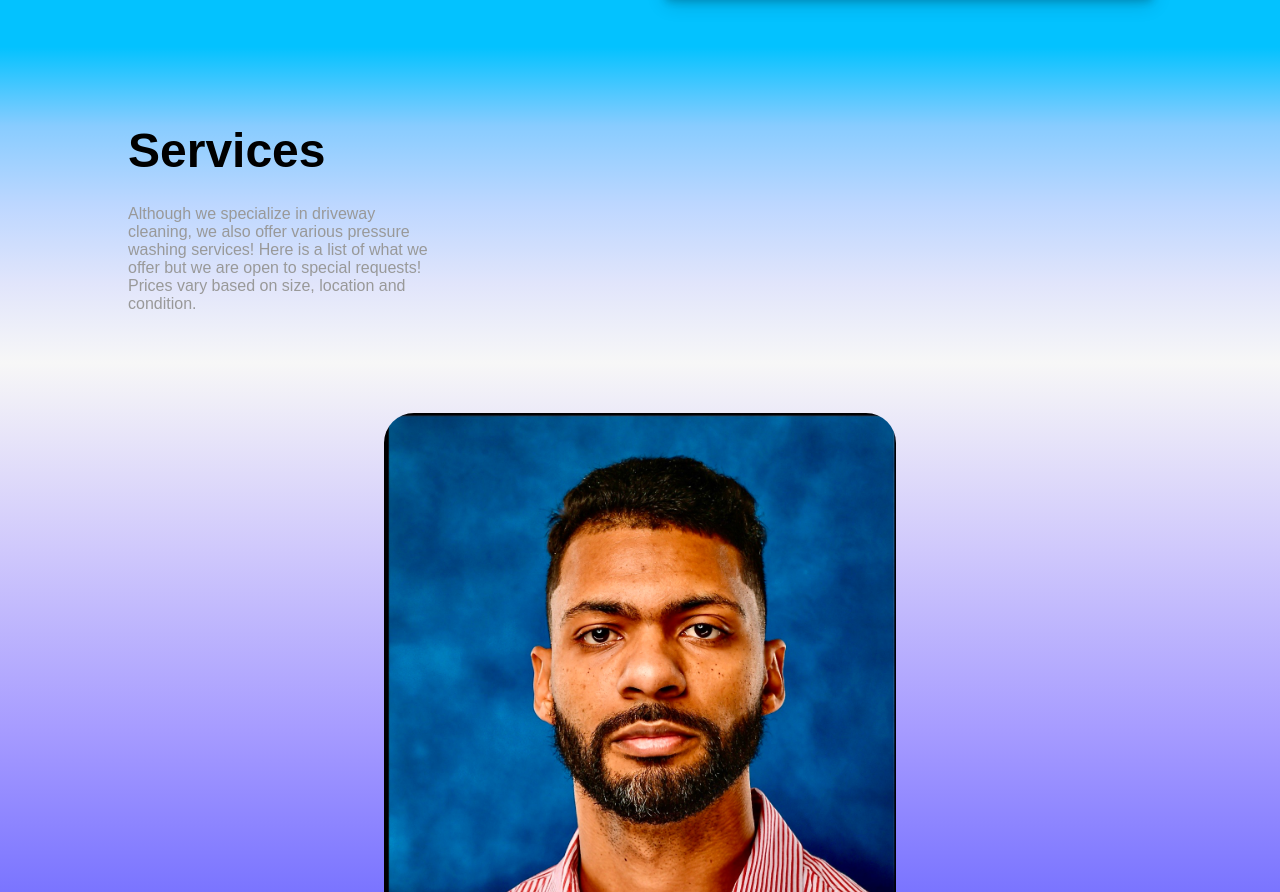
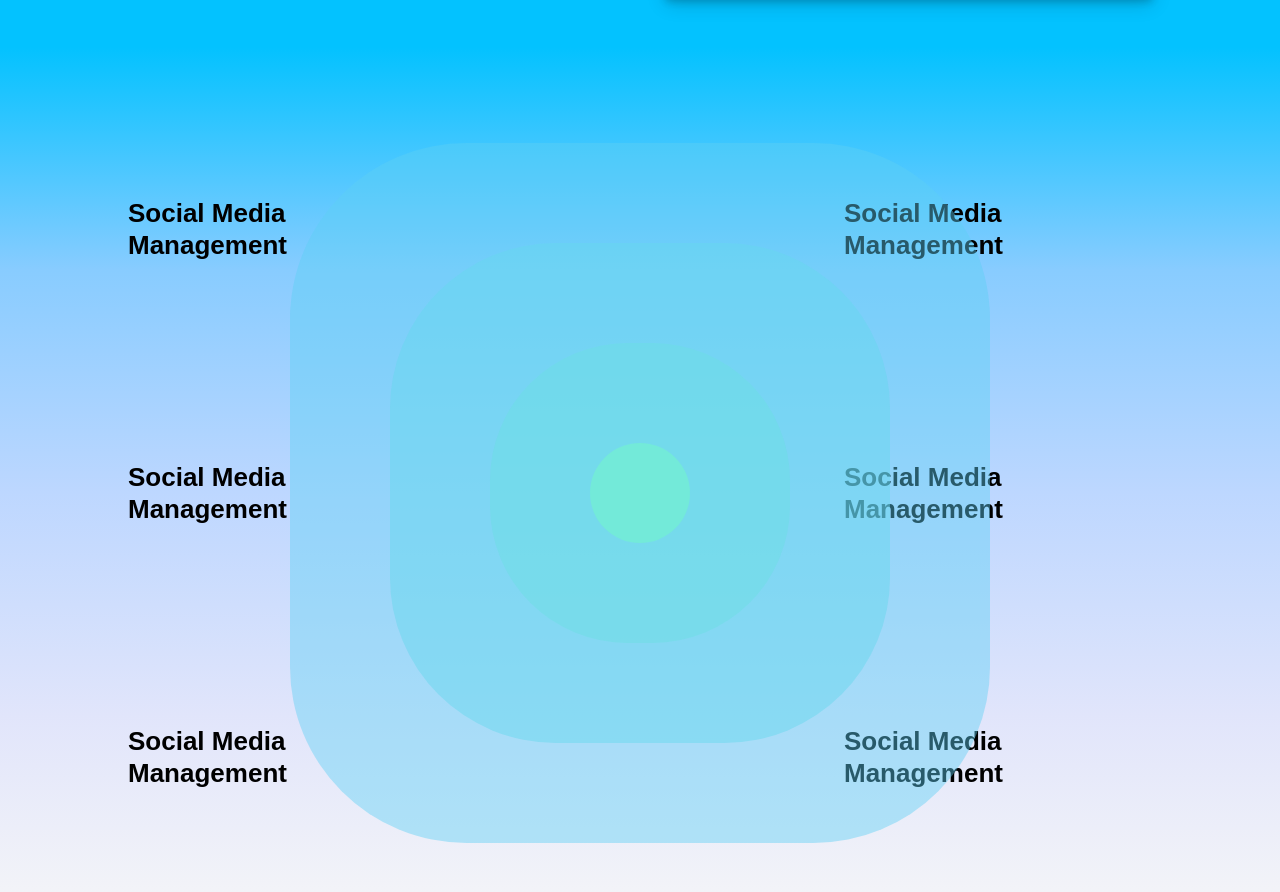
Before and after one commit to justinlamarr1992/CornerStoneDigitalSolutions, a plain HTML site: page index.html in a window 1280 px wide. Shown: the part 1472-2364 px from the top of the page. Drawn offline with Linux system fonts and the light colour scheme.

Commit message:
circles in features

```diff
--- a/index.html
+++ b/index.html
@@ -160,39 +160,39 @@
         </div>
       </div>
     </div>
-    <div id="price">
+    <div id="features">
       <!-- FEATURES -->
-      <div class="price-container">
-        <h2 class="price-title">Services</h2>
-        <p class="price-description">
-          Although we specialize in driveway cleaning, we also offer various
-          pressure washing services! Here is a list of what we offer but we are
-          open to special requests! Prices vary based on size, location and
-          condition.
-        </p>
+      <div class="features-container">
+        <div id="circle-1"></div>
+        <div class="feature-im-tx feature-1">
+          <h3 class="feature-text">Social Media Management</h3>
+        </div>
+        <div class="feature-im-tx feature-2">
+          <h3 class="feature-text">Social Media Management</h3>
+        </div>
+        <div class="feature-im-tx feature-3">
+          <h3 class="feature-text">Social Media Management</h3>
+        </div>
+        <div class="feature-im-tx feature-4">
+          <h3 class="feature-text">Social Media Management</h3>
+        </div>
+        <div class="feature-im-tx feature-5">
+          <h3 class="feature-text">Social Media Management</h3>
+        </div>
+        <div class="feature-im-tx feature-6">
+          <h3 class="feature-text">Social Media Management</h3>
+        </div>
 
-
-
-        </div>
+        <!-- <span id="inside-content"></span> -->
       </div>
     </div>
     <div id="team">
       <div class="team-container">
-         <img
-        class='team-pic'
-          src="./assets/Profile.JPG"
-          alt="Img of Javaun"
-        />
+        <img class="team-pic" src="./assets/Profile.JPG" alt="Img of Javaun" />
         <h5 class="team-title">Founder</h5>
         <h2 class="team-name">Javaun King</h2>
         <h5 class="team-number">757-777-2902</h5>
         <h5 class="team-email">info@cornerstonedigitalsolutions.net</h5>
-
-
-        </div>
-          <!-- id="team-pic" -->
-
-
       </div>
     </div>
     <div id="testimony">
@@ -203,35 +203,64 @@
         </p>
         <div class="testimonials">
           <!-- TODO PAGINATION FOR MOBILE AND TABLET TESTIMONIES -->
-          <div class="testimony-example ">
+          <div class="testimony-example">
             <i class="fas fa-user-circle fa-10x test-image"></i>
-            <h4 class="testimonial">Cornerstone Digital Solutions has been an in valuable partner in our journey to modernize and enhance our digital presence. Their tailored strategies have significantly incresed our brand awareness and engagement with parents, educators, and stakeholders. Their team's dedication and expertise have truly set them apart.
+            <h4 class="testimonial">
+              Cornerstone Digital Solutions has been an in valuable partner in
+              our journey to modernize and enhance our digital presence. Their
+              tailored strategies have significantly incresed our brand
+              awareness and engagement with parents, educators, and
+              stakeholders. Their team's dedication and expertise have truly set
+              them apart.
             </h4>
             <h3 class="test-name">Freddy Mac</h3>
-            <h5 class='test-company'>Director of Communications - Department of Education</h5>
+            <h5 class="test-company">
+              Director of Communications - Department of Education
+            </h5>
           </div>
-          <div class="testimony-example ">
+          <div class="testimony-example">
             <i class="fas fa-user-circle fa-10x test-image"></i>
-            <h4 class="testimonial">Choosing Cornerstone Digital Solutions was one of the best decisions we made for our city's digital transformation. Their lead generation efforts have brought in new businesses and residents, helping us grow our community sustainably. Their attention to detail and seamless execution of campaigns have been exceptional.
+            <h4 class="testimonial">
+              Choosing Cornerstone Digital Solutions was one of the best
+              decisions we made for our city's digital transformation. Their
+              lead generation efforts have brought in new businesses and
+              residents, helping us grow our community sustainably. Their
+              attention to detail and seamless execution of campaigns have been
+              exceptional.
             </h4>
             <h3 class="test-name">Shams W Pawel</h3>
-            <h5 class='test-company'>City Administrator - City of Springfield</h5>
+            <h5 class="test-company">
+              City Administrator - City of Springfield
+            </h5>
           </div>
-          <div class="testimony-example ">
+          <div class="testimony-example">
             <i class="fas fa-user-circle fa-10x test-image"></i>
-            <h4 class="testimonial">Cornerstone Digital Solutions has been instrumental in helping us navigate the complex landscape of digital marketing for a government agency. Their ethical approach and compliance expertise have given us peace of mind, knowing that out messaging aligns with our mission. Their strategies have driven increased website traffic and improved our online reputation.
+            <h4 class="testimonial">
+              Cornerstone Digital Solutions has been instrumental in helping us
+              navigate the complex landscape of digital marketing for a
+              government agency. Their ethical approach and compliance expertise
+              have given us peace of mind, knowing that out messaging aligns
+              with our mission. Their strategies have driven increased website
+              traffic and improved our online reputation.
             </h4>
             <h3 class="test-name">Davida Martinez</h3>
-            <h5 class='test-company'>Chief Marketing Officer - Federal Health Services Agency</h5>
+            <h5 class="test-company">
+              Chief Marketing Officer - Federal Health Services Agency
+            </h5>
           </div>
-          <div class="testimony-example ">
+          <div class="testimony-example">
             <i class="fas fa-user-circle fa-10x test-image"></i>
-            <h4 class="testimonial">Cornerstone Digital Solutions is a game-changer for government agencies seeking to elevate their digital reach. Their web design and SEO expertise have transformed our website into a user-friendly hub of information for residents and businesses. Their reports and analytics have given us invaluable insights to optimize our strategies continually.
+            <h4 class="testimonial">
+              Cornerstone Digital Solutions is a game-changer for government
+              agencies seeking to elevate their digital reach. Their web design
+              and SEO expertise have transformed our website into a
+              user-friendly hub of information for residents and businesses.
+              Their reports and analytics have given us invaluable insights to
+              optimize our strategies continually.
             </h4>
             <h3 class="test-name">John Lee</h3>
-            <h5 class='test-company'>County Executive - County of Greenwood</h5>
+            <h5 class="test-company">County Executive - County of Greenwood</h5>
           </div>
-
         </div>
       </div>
     </div>
@@ -239,9 +268,9 @@
       <div class="cta-container">
         <h2 class="cta-title">Contact Us Today</h2>
         <h5 class="cta-description">
-          At Cornerstone, we can help you every step of the way. Join<br/> our team
-          of experts and take your marketing to the next<br /> level. What are you
-          waiting for? Take the first step today.
+          At Cornerstone, we can help you every step of the way. Join<br />
+          our team of experts and take your marketing to the next<br />
+          level. What are you waiting for? Take the first step today.
         </h5>
         <form class="cta-form">
           <div class="cta-form-name">
--- a/style.css
+++ b/style.css
@@ -2,7 +2,7 @@
 :root {
   --background: #f7f7f7;
 
-  --pri-t: #333333;
+  --pri-t: #000000;
   --sec-t: #ffffff;
   --tri-t: #999999;
 
@@ -20,6 +20,7 @@
   --tri-c: ##0344FF;
   --qua-c: #FE5A26;
   --qua-c-dark: rgb(166, 57, 24);
+  --qua-c-dark: #73ead9;
   --navb-c: #0344FF;
 
   /* Typography */
@@ -690,102 +691,79 @@ body {
   }
 
      /* Price Section */
-  #price {
+  #features {
     display: grid;
     grid-template-columns: var(--wcol);
     grid-template-rows: var(--wrow);
     background-image: var(--c-background-up);
-  }
-  .price-container {
+    overflow: none;
+  }
+  .features-container {
     grid-column: 2/3;
     grid-row: 2/3;
     display: grid;
     grid-template-columns: 1fr 1fr 1fr;
     column-gap: var(--c-gap);
-    grid-template-rows: 1fr 1fr;
-  }
-  .price-title {
-    grid-column: 1/2;
-    grid-row: 1/2;
+    grid-template-rows: 1fr 1fr 1fr;
+  }
+
+  .feature-im-tx{
+    padding:100px 0;
+  }
+  .feature-1{
+    grid-column: 1/2;
+    grid-row: 1/2;
+    justify-self: center;
+  }
+  .feature-2{
+    grid-column: 1/2;
+    grid-row: 2/3;
     justify-self: start;
-    align-self: center;
-    margin: 0;
-  }
-  .price-description {
-    text-align: left;
-    justify-self: center;
-    grid-column: 1/2;
-    grid-row: 2/3;
-    color: var(--tri-t)
-  }
-  .price-block {
-    border-radius: var(--brad);
-    padding: var(--m-padding);
-    grid-row: 1/3;
-    display: grid;
-    grid-template-columns: 1fr;
-    grid-template-rows: repeat(4, auto);
-    row-gap: var(--r-gap);
-    justify-items: center;
-    box-shadow: var(--box-shadow);
-  }
-  .price-block-title{
-    justify-self: start;
-  }
-  .price-block-price{
-    justify-self: center;
-  }
-  .price-block-price-price{
-    text-align: center;
-  }
-  .price-block-price-price-link{
-    color: var(--sec-t);
-    font-size: var(--wb);
-    font-weight: bold;
-    line-height: 24px;
-  }
-  .price-block-price-description{
-    text-align: center;
-    color: var(--tri-t);
-  }
-
-  .price-block-description{
-    justify-self: start;
-    color: var(--tri-t);
-  }
-  .description-2{
-    color: var(--pri-t);
-  }
-  .price-block-button{
-    width: 100%;
-    background-color: var(--sec-c);
-  }
-  .button-2{
-    background-color: var(--pri-c);
-  }
-
-  .price-1
-   {
-    background-color: var(--background);
-  }
-
-  .price-2 {
-    background-color: var(--sec-c);
-  }
-  .price-block .price-block-title,
-  .price-block .price-block-price {
-    margin: 0;
-  }
-  .price-3 .price-block-title,
-  .price-3 .price-block-price,
-  .price-3 .price-block-description {
-    color: white;
-  }
-
-  .price-block-description {
-    margin-top: 0;
-    margin-bottom: 0;
-  }
+  }
+  .feature-3{
+    grid-column: 1/2;
+    grid-row: 3/4;
+    justify-self: center;
+  }
+  .feature-4{
+    grid-column: 3/4;
+    grid-row: 1/2;
+    justify-self: center;
+  }
+  .feature-5{
+    grid-column: 3/4;
+    grid-row: 2/3;
+    justify-self: end;
+  }
+  .feature-6{
+    grid-column: 3/4;
+    grid-row: 3/4;
+    justify-self: center;
+  }
+  #circle-1 {
+    grid-column: 2/3;
+    grid-row: 1/4;
+    justify-self: center;
+    align-self: center;
+    background: #73ead9;
+    border-radius: 50%;
+
+    height:100px;
+    width:100px;
+    position: relative;
+    box-shadow: 0 0 0 100px #6bdfe37c, 0 0 0 200px #66d8ec79,  0 0 0 300px #5ccef46f;
+    /* box-shadow: 0 0 0 200px orange; */
+    /* margin:100px; */
+}
+#circle-2{
+  background: #6bdfe3;
+}
+#circle-3{
+  background: #66d8ec;
+}
+#circle-4{
+  background: #5ccdf4;
+}
 
   /* Team Section */
   #team {
```
